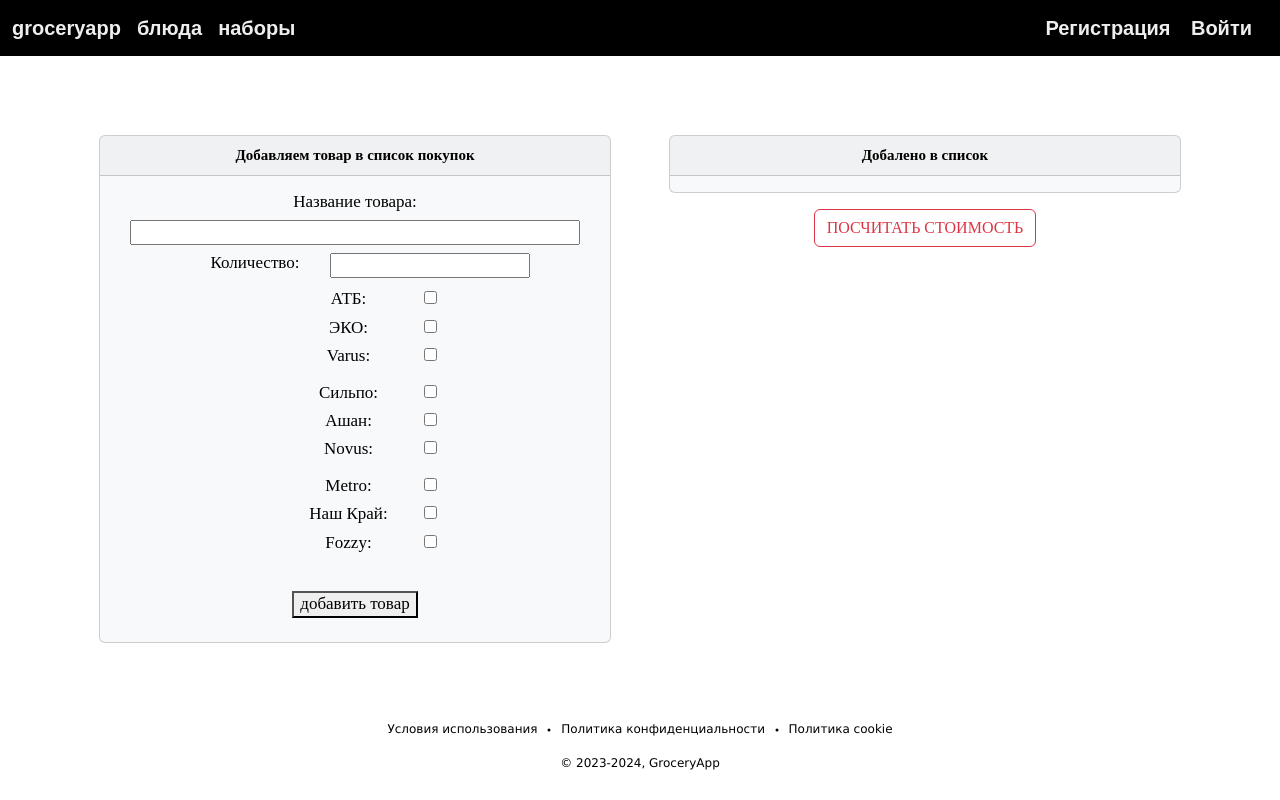
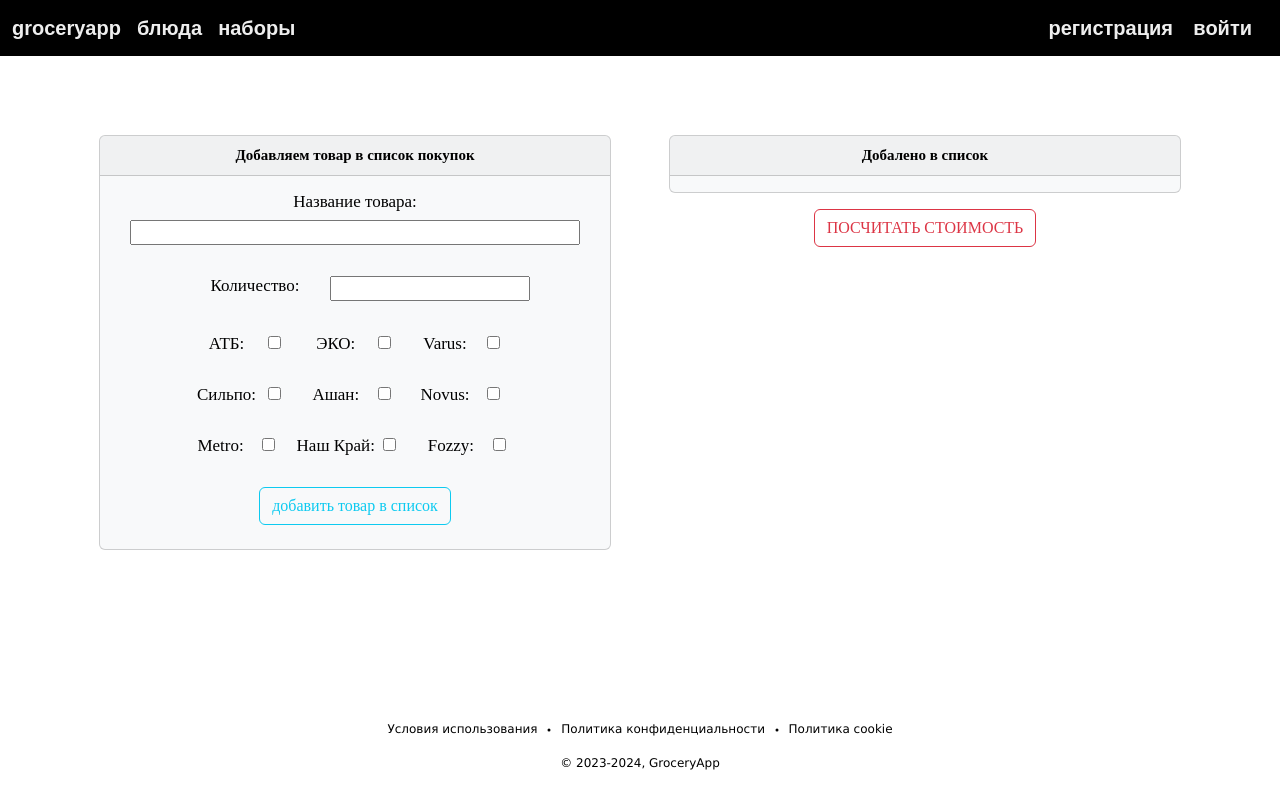
Before and after one commit to Sautenko-Andrey/GroceryAppVol2, a Django app: page /products_set/ in a window 1280 px wide. Run offline with Django 4.2, Linux system fonts and the light colour scheme; data that the repository does not hold is empty.

Commit message:
upgraded set order interface. uploaded text nn to set_results page.it works.

```diff
--- a/my_app/static/my_app/css/styles.css
+++ b/my_app/static/my_app/css/styles.css
@@ -297,6 +297,14 @@ ul.content-table li a:hover {
     font-size: 25px;
 }
 
+.markets-text-color {
+    color: black;
+}
+
+.markets-text-color:hover{
+    color: deeppink;
+}
+
 .content-text h5 {
     font-size: 17px;
 }
@@ -444,6 +452,12 @@ ul.lang-list li a:hover {
 .form-label {
     display: inline-block;
     min-width: 150px;
+    vertical-align: top;
+}
+
+.form-label-set-markets {
+    display: inline-block;
+    min-width: 75px;
     vertical-align: top;
 }
 
--- a/my_app/templates/my_app/base.html
+++ b/my_app/templates/my_app/base.html
@@ -45,10 +45,10 @@
                         <li class="nav-item">
                             {% if request.user.is_authenticated %}
                             <a class="navbar-brand white-oranje-style" href="#"><b>Hello, {{user.username}} !</b></a>
-                            <a class="navbar-brand white-oranje-style" href="{% url 'logout' %}"><b>Выйти</b></a>
+                            <a class="navbar-brand white-oranje-style" href="{% url 'logout' %}"><b>выйти</b></a>
                             {% else %}
-                            <a class="navbar-brand white-oranje-style" href="{% url 'registr' %}"><b>Регистрация</b></a>
-                            <a class="navbar-brand white-oranje-style" href="{% url 'login' %}"><b>Войти</b></a>
+                            <a class="navbar-brand white-oranje-style" href="{% url 'registr' %}"><b>регистрация</b></a>
+                            <a class="navbar-brand white-oranje-style" href="{% url 'login' %}"><b>войти</b></a>
                             {% endif %}
                         </li>
                     </div>
--- a/my_app/templates/my_app/products_set_main.html
+++ b/my_app/templates/my_app/products_set_main.html
@@ -16,55 +16,46 @@
                     {% csrf_token %}
 
                     <div class="card-body">
-                        <h5><label class="form-label" for="{{form.product_name.id_for_label}}">{{form.product_name.label}}:</label>{{form.product_name}}</h5>
+                        <h5 align="center"><label class="form-label" for="{{form.product_name.id_for_label}}">{{form.product_name.label}}:</label>{{form.product_name}}</h5>
                         <div class="form-error">{{form.product_name.errors}}</div>
-
-                        <h5><label class="form-label" for="{{form.amount.id_for_label}}">{{form.amount.label}}:</label>{{form.amount}}</h5>
+                        <br>
+                        <h5 align="center"><label class="form-label" for="{{form.amount.id_for_label}}">{{form.amount.label}}:</label>{{form.amount}}</h5>
                         <div class="form-error">{{form.amount.errors}}</div>
-
-                        <h5>
-                            <label class="form-label" for="{{form.atb_choice.id_for_label}}">{{form.atb_choice.label}}:</label>{{form.atb_choice}}
+                        <br>
+                        <h5 align="center">
+                            <label class="form-label-set-markets markets-text-color" for="{{form.atb_choice.id_for_label}}">{{form.atb_choice.label}}:&ensp;</label>{{form.atb_choice}}&emsp;
+                            <label class="form-label-set-markets markets-text-color" for="{{form.eko_choice.id_for_label}}">{{form.eko_choice.label}}:&ensp;</label>{{form.eko_choice}}&emsp;
+                            <label class="form-label-set-markets markets-text-color" for="{{form.varus_choice.id_for_label}}">{{form.varus_choice.label}}:&ensp;</label>{{form.varus_choice}}&emsp;
                             <div class="form-error">{{form.atb_choice.errors}}</div>
-
-                            <label class="form-label" for="{{form.eko_choice.id_for_label}}">{{form.eko_choice.label}}:</label>{{form.eko_choice}}
                             <div class="form-error">{{form.eko_choice.errors}}</div>
-
-                            <label class="form-label" for="{{form.varus_choice.id_for_label}}">{{form.varus_choice.label}}:</label>{{form.varus_choice}}
                             <div class="form-error">{{form.varus_choice.errors}}</div>
                         </h5>
-
-                        <h5>
-                            <label class="form-label" for="{{form.silpo_choice.id_for_label}}">{{form.silpo_choice.label}}:</label>{{form.silpo_choice}}
+                        <br>
+                        <h5 align="center">
+                            <label class="form-label-set-markets markets-text-color" for="{{form.silpo_choice.id_for_label}}">{{form.silpo_choice.label}}:&ensp;</label>{{form.silpo_choice}}&emsp;
+                            <label class="form-label-set-markets markets-text-color" for="{{form.ashan_choice.id_for_label}}">{{form.ashan_choice.label}}:&ensp;</label>{{form.ashan_choice}}&emsp;
+                            <label class="form-label-set-markets markets-text-color" for="{{form.novus_choice.id_for_label}}">{{form.novus_choice.label}}:&ensp;</label>{{form.novus_choice}}&emsp;
                             <div class="form-error">{{form.silpo_choice.errors}}</div>
-
-                            <label class="form-label" for="{{form.ashan_choice.id_for_label}}">{{form.ashan_choice.label}}:</label>{{form.ashan_choice}}
                             <div class="form-error">{{form.ashan_choice.errors}}</div>
-
-                            <label class="form-label" for="{{form.novus_choice.id_for_label}}">{{form.novus_choice.label}}:</label>{{form.novus_choice}}
                             <div class="form-error">{{form.novus_choice.errors}}</div>
                         </h5>
-
+                        <br>
                         <h5>
-                            <label class="form-label" for="{{form.metro_choice.id_for_label}}">{{form.metro_choice.label}}:</label>{{form.metro_choice}}
+                            <label class="form-label-set-markets markets-text-color" for="{{form.metro_choice.id_for_label}}">{{form.metro_choice.label}}:&ensp;</label>{{form.metro_choice}}&emsp;
+                            <label class="form-label-set-markets markets-text-color" for="{{form.nash_kray_choice.id_for_label}}">{{form.nash_kray_choice.label}}:&ensp;</label>{{form.nash_kray_choice}}&emsp;
+                            <label class="form-label-set-markets markets-text-color" for="{{form.fozzy_choice.id_for_label}}">{{form.fozzy_choice.label}}:&ensp;</label>{{form.fozzy_choice}}&emsp;
                             <div class="form-error">{{form.metro_choice.errors}}</div>
-
-                            <label class="form-label" for="{{form.nash_kray_choice.id_for_label}}">{{form.nash_kray_choice.label}}:</label>{{form.nash_kray_choice}}
                             <div class="form-error">{{form.nash_kray_choice.errors}}</div>
-
-                            <label class="form-label" for="{{form.fozzy_choice.id_for_label}}">{{form.fozzy_choice.label}}:</label>{{form.fozzy_choice}}
                             <div class="form-error">{{form.fozzy_choice.errors}}</div>
                         </h5>
-
-
                         <br>
                         <h5 align="center">
-                            <button type="submit">добавить товар</button>
+                            <button type="submit" class="btn btn-outline-info">добавить товар в список</button>
                         </h5>
                     </div>
                 </form>
             </div>
         </div>
-
         <div class="col-xl-6 col-md-6 col-sm-12" align="center">
             <div class="card text-bg-light mb-3 " style="max-width: 32rem;">
                 <div class="card-header" align="center"><b>Добалено в список</b></div>
--- a/my_app/views.py
+++ b/my_app/views.py
@@ -37,7 +37,7 @@ class my_appHome(MutualContext, ListView):
     """Класс-обработчик главной страницы приложения"""
 
     model = MainPage
-    template_name = 'my_app/index2.html'
+    template_name = 'my_app/index.html'
     context_object_name = 'content'
 
     def get_context_data(self, *, object_list=None, **kwargs):
@@ -1453,26 +1453,32 @@ class SetResults(MutualContext, ListView):
     template_name = 'my_app/answer_sets.html'
     success_url = reverse_lazy('home')
     model = SetOfProducts
-
-    # def get_queryset(self):
-    #     '''В данном методе будет прописана логика удаления загруженного
-    #     пользователем названия товара из БД'''
-    #     # тут удаляем загруженный набор продуктов из БД
-    #     items = SetOfProducts.objects.all()
-    #     return items.delete()
+    context_object_name = 'user_orders'
+
 
     def NN_works(self):
+        '''Подключение НС для текста, которая определяет, какой
+        конкретно продукт пользователь добавил в список (название продукта)'''
         pred = NN_text()
-        user_text = self.get_queryset().user_item_name
-        result = pred.identify_item(user_text)
-        return result
+        user_orders = self.get_queryset()
+        results=[]
+        for order in user_orders:
+            result=pred.identify_item(order.product_name)
+            results.append(result)
+        return results
 
     def get_context_data(self, *, object_list=None, **kwargs):
         context_dict = super().get_context_data(**kwargs)
         context_dict['all_relevant_markets']=get_all_markets
-        context_dict['total'] = 150
+        context_dict['nn_answer']=self.NN_works()
         mutual_context_dict = self.get_user_context(title='Результаты по наборам')
         return dict(list(context_dict.items()) + list(mutual_context_dict.items()))
+
+    def get_queryset(self):
+        '''На странице будем отображать только те записи из БД,
+         которые принадлежат текущему пользователю'''
+
+        return super().get_queryset().filter(owner=self.request.user.id)
 
 class Thanksfull_DELETE_SET(MutualContext, ListView):
     '''Класс для удаления продуктовых наборов из БД и
```
Also changed, not shown: my_app/templates/my_app/answer_sets.html (+10 -1 lines), my_app/templates/my_app/index.html (+44 -91 lines), my_app/templates/my_app/index2.html (deleted, +0 -150 lines), db.sqlite3.
